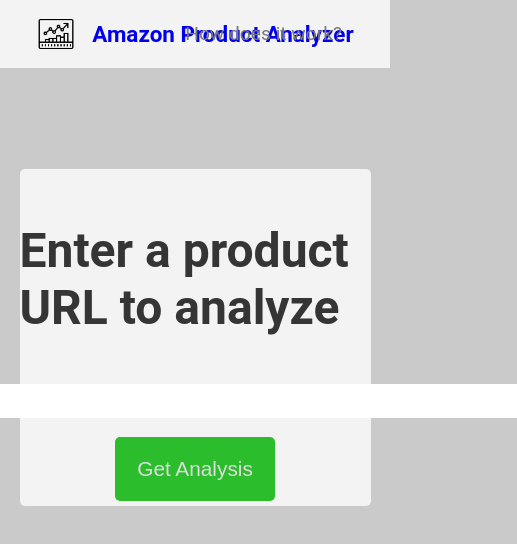
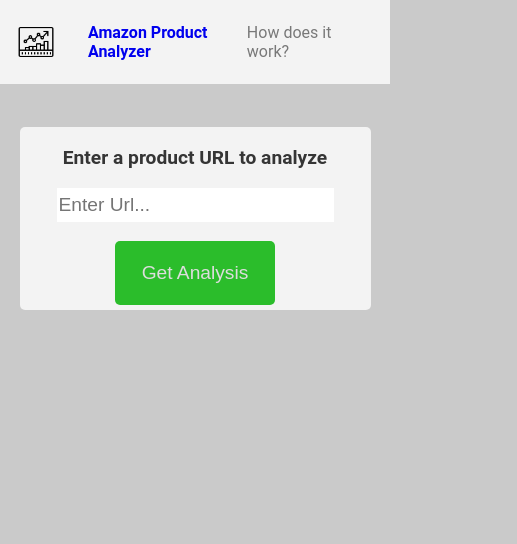
Before and after one commit to AidanFarhi/Product-Sentiment, a React (Create React App) app in the folder client/: page / in a window 390 px wide. Shown: the top 544 px of the page, 517 px wide, since content can reach past the window. Built offline with nearby package versions, Linux system fonts and the light colour scheme.

Commit message:
made mobile responsive

```diff
--- a/client/src/styles/About.css
+++ b/client/src/styles/About.css
@@ -24,3 +24,15 @@
     color: rgb(46, 46, 46);
     font-size: 1.2rem;
 }
+
+@media screen and (max-width: 769px) {
+    #info {
+        font-size: .2rem;
+        height: fit-content;
+        margin-bottom: 10px;
+    }
+
+    #info>h4 {
+        font-size: 1.2rem;
+    }
+}
--- a/client/src/styles/Main.css
+++ b/client/src/styles/Main.css
@@ -165,3 +165,68 @@
 .result-span {
     font-size: 2.5rem;
 }
+
+/* Mobile Section */
+@media screen and (max-width: 769px) {
+    #main, body, #results {
+        display: flex;
+        flex-direction: column;
+    }
+
+    #nav-bar {
+        display: flex;
+        flex-direction: row;
+        height: 10vh;
+    }
+
+    #logo {
+        margin-left: 1rem;
+    }
+
+    #nav-bar-header {
+        font-size: 1rem;
+        margin-left: 2rem;
+    }
+
+    #about-link {
+        color:rgb(120, 120, 120);
+        font-size: 1rem;
+        position: relative;
+        margin-left: 5rem;
+    }
+
+    #form-header {
+        font-size: 1.2rem;
+    }
+
+    #url-form {
+        width: 90vw;
+        margin-top: 5vh;
+        margin-left: 5vw;
+        margin-right: 5vw;
+        margin-bottom: 5px;
+        padding-bottom: 5px;
+    }
+
+    #url-input {
+        width: 70vw;
+    }
+
+    #submit-button {
+        font-size: 1.2rem;
+        width: 10rem;
+        height: 4rem;
+    }
+
+    .result {
+        margin-bottom: 5px;
+    }
+
+    .result>h2 {
+        font-size: 1.2rem;
+    }
+
+    .result-span {
+        font-size: 2rem;
+    }
+}
```
